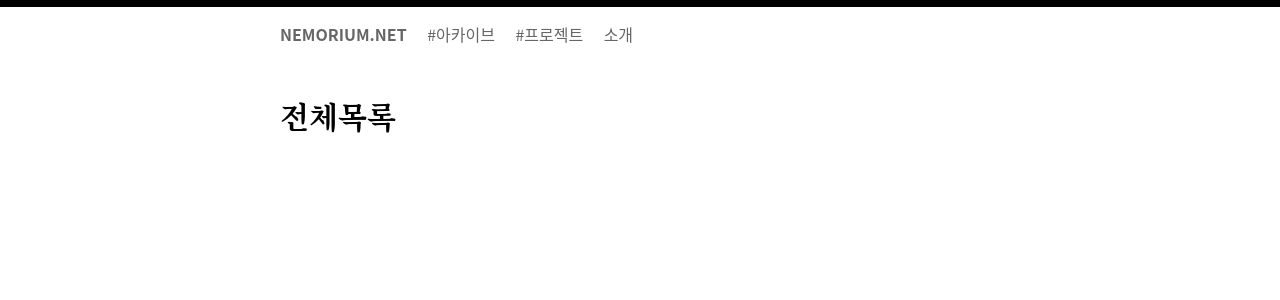
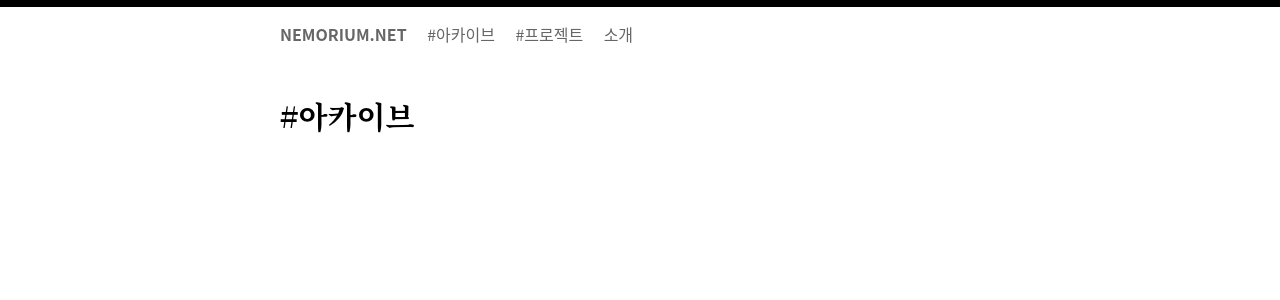
Before and after one commit to oxmhpark/oxmhpark, a Jekyll site: the page built from _pages/archives.md, in a window 1280 px wide. Shown: the top 300 px of the page. Built offline with Jekyll 4.4.1, drawn with Linux system fonts in a browser that asks for light colours.

Commit message:
Update archives.md

```diff
--- a/_pages/archives.md
+++ b/_pages/archives.md
@@ -1,5 +1,5 @@
 ---
-title: "전체목록"
+title: "#아카이브"
 layout: archives-posts-all
 slug: archives
 ---
```
